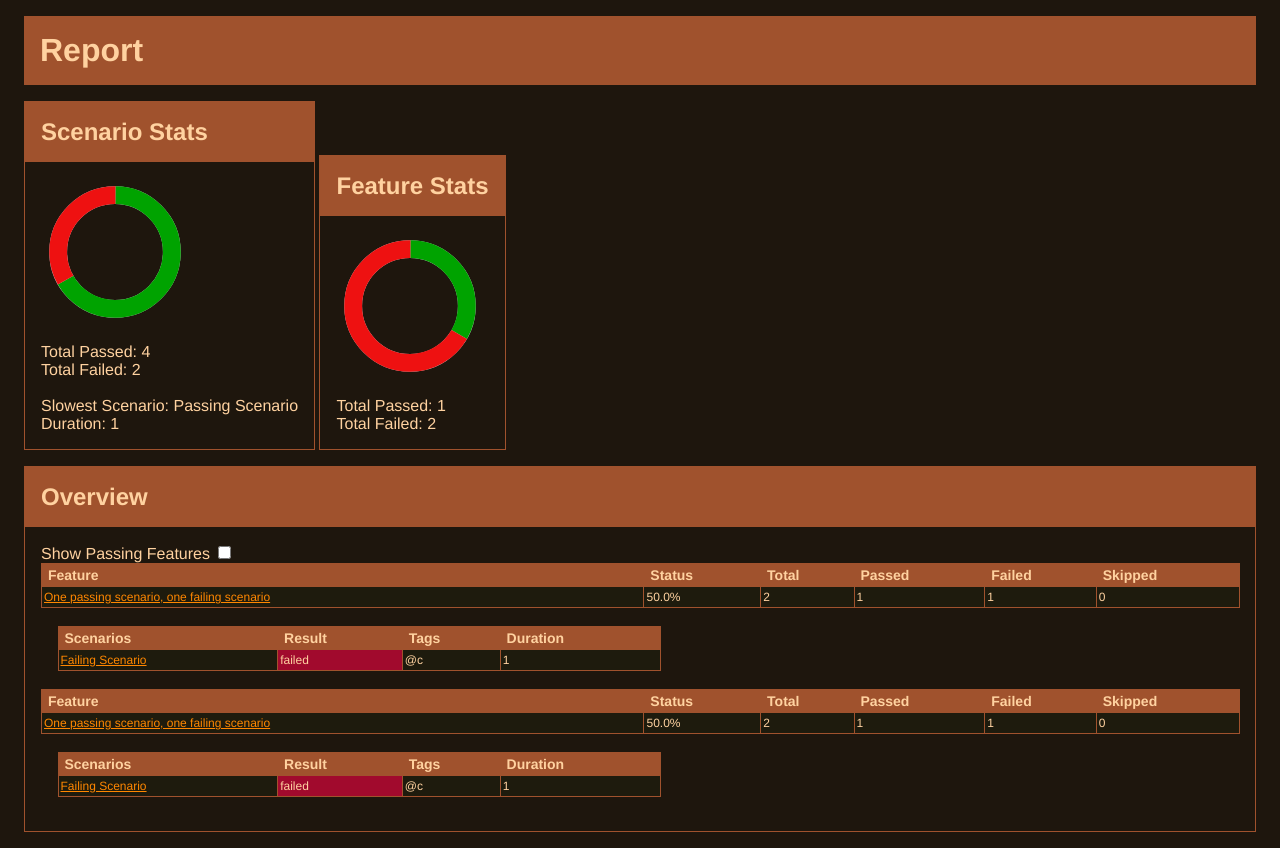
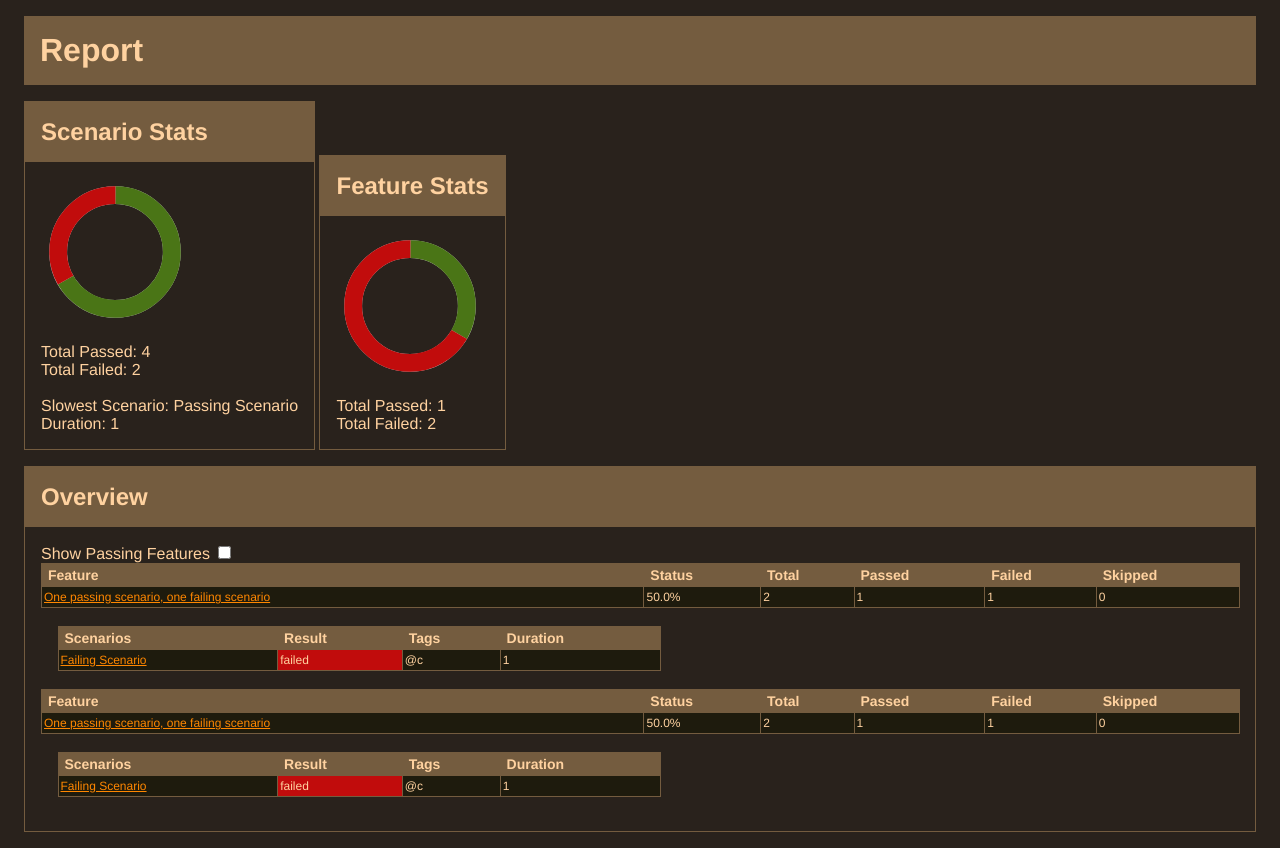
Before and after one commit to jsfehler/flask-cucumber-reporter, a Flask app: page / in a window 1280 px wide. Run offline with Flask 2, Linux system fonts and the light colour scheme.

Commit message:
Make skinning easier

```diff
--- /dev/null
+++ b/static/base.css
@@ -0,0 +1,89 @@
+.no_select {
+  -webkit-touch-callout: none; /* iOS Safari */
+    -webkit-user-select: none; /* Safari */
+     -khtml-user-select: none; /* Konqueror HTML */
+       -moz-user-select: none; /* Firefox */
+        -ms-user-select: none; /* Internet Explorer/Edge */
+            user-select: none; /* Non-prefixed version, currently
+                                  supported by Chrome and Opera */
+}
+
+h1,
+h2 {
+  padding: 1rem;
+  margin: 0;
+}
+
+.row {
+  margin: 1rem;
+}
+
+.core_block_content {
+    margin: 1rem;
+}
+
+.features, .details {
+  display: inline-block;
+}
+
+.header {
+  width: 100%;
+}
+
+
+/* Table */
+.table-container {
+  margin: 1rem;
+}
+
+.div-table.passed, .div-table-row.passed {
+  display: None;
+}
+
+.scenario-table {
+    margin-left: 1rem;
+}
+
+.div-table {
+  border-collapse: collapse;
+  display: table;
+  text-align: left;
+  width: 100%;
+}
+
+.div-table-row {
+  display: table-row;
+}
+
+.div-table-heading {
+  display: table-header-group;
+}
+
+.div-table-body {
+  display: table-row-group;
+}
+
+.div-table-cell,
+.div-table-head {
+  display: table-cell;
+  padding: 3px 2px;
+}
+
+.div-table-head {
+  font-size: 14px;
+  font-weight: bold;
+  text-align: left;
+}
+
+.div-table-cell {
+  font-size: 12px;
+}
+
+/* Table: Toggles the scenario detail view */
+.table-container input:checked ~ .div-table.passed {
+  display: table;
+}
+
+.table-container input:checked ~ .div-table .div-table-body .div-table-row.passed {
+  display: table-row;
+}
--- a/static/hazel.css
+++ b/static/hazel.css
@@ -1,176 +1,82 @@
-.no_select {
-  -webkit-touch-callout: none; /* iOS Safari */
-    -webkit-user-select: none; /* Safari */
-     -khtml-user-select: none; /* Konqueror HTML */
-       -moz-user-select: none; /* Firefox */
-        -ms-user-select: none; /* Internet Explorer/Edge */
-            user-select: none; /* Non-prefixed version, currently
-                                  supported by Chrome and Opera */
+:root {
+  --light-brown: #534736;
+  --dark-brown: #29221c;
+  --brown: #745c3f;
+  --cream: #FFD2A0;
+  --red: #c10c0c;
+  --green: #4a7516;
+  --orange: #FF8700;
+  --light-brown0: #1E1B0D;
+  --light-brown1: #1E190D;
 }
 
 body {
-  background-color: #1E160D;
-  color: #FFD2A0;
+  background-color: var(--dark-brown);
+  color: var(--cream);
   font-family: "Helvetica Neue", Roboto, Arial, "Droid Sans", sans-serif;
-}
-
-a {
-  color: #FF8700;
 }
 
 h1,
 h2 {
-  padding: 1rem;
-  margin: 0;
+  color: var(--cream);
 }
 
-.row {
-  margin: 1rem;
+a {
+  color: var(--orange);
 }
 
 .core_block {
-  border: 1px solid #a0522d;
+  border: 1px solid var(--brown);
 }
 
-.core_block_header {
-  background-color: #a0522d;
+.core_block_header, .header {
+  background-color: var(--brown);
 }
 
-.core_block_content {
-    margin: 1rem;
+/* Pie Chart */
+.donut-hole {
+  fill: var(--dark-brown);
 }
 
-
-.header {
-  background-color: #a0522d;
-  width: 100%;
+.donut-segment.passed {
+  stroke: var(--green);
 }
 
-.features {
-  display: inline-block;
+.donut-segment.failed {
+  stroke: var(--red);
 }
 
-.details {
-  display: inline-block;
+/* Table */
+.div-table {
+  background-color: None;
 }
 
-.table_container {
-    margin: 1rem;
+.div-table-cell,
+.div-table-head {
+  border: 1px solid var(--brown);
 }
 
-.divTableRow.passed {
-    display: None;
+.div-table-head {
+  background: var(--brown);
+  color: var(--cream);
 }
 
-.divTable.blueTable.passed {
-    display: None;
+.div-table-cell {
+  color: var(--cream);
 }
 
-.table_container input:checked ~ .divTable.blueTable.passed {
-  display: table;
+.div-table .div-table-row:nth-child(odd) {
+  background: var(--light-brown0);
 }
 
-.table_container input:checked ~ .divTable .divTableBody .divTableRow.passed {
-  display: table-row;
+.div-table .div-table-row:nth-child(even) {
+  background: var(--light-brown1);
 }
 
-.scenarioTable {
-    margin-left: 1rem;
+.div-table-cell.failed {
+  background-color: var(--red);
 }
 
-.divTableCell.failed {
-    background-color: #A10A2D;
+.div-table-cell.passed {
+  background-color: var(--green);
 }
-
-.divTableCell.passed {
-    background-color: #3F990A;
-}
-
-/* DivTable.com */
-
-div.blueTable {
-  background-color: None;
-  width: 100%;
-  text-align: left;
-  border-collapse: collapse;
-}
-
-.divTable.blueTable .divTableCell,
-.divTable.blueTable .divTableHead {
-  border: 1px solid #a0522d;
-  padding: 3px 2px;
-}
-
-.divTable.blueTable .divTableBody .divTableCell {
-  font-size: 12px;
-  color: #FFD2A0;
-}
-
-.divTable.blueTable .divTableRow:nth-child(odd) {
-  background: #1E1B0D;
-}
-
-
-.divTable.blueTable .divTableRow:nth-child(even) {
-  background: #1E190D;
-}
-
-
-.divTable.blueTable .divTableHeading .divTableHead {
-  font-size: 14px;
-  font-weight: bold;
-  background: #a0522d;
-  color: #FFD2A0;
-  text-align: left;
-}
-
-.blueTable .tableFootStyle {
-  font-size: 14px;
-}
-
-.blueTable .tableFootStyle .links {
-  text-align: right;
-}
-
-.blueTable .tableFootStyle .links a {
-  display: inline-block;
-  background: #1C6EA4;
-  color: #FF8700;
-  padding: 2px 8px;
-  border-radius: 5px;
-}
-
-.blueTable.outerTableFooter {
-  border-top: none;
-}
-
-.blueTable.outerTableFooter .tableFootStyle {
-  padding: 3px 5px;
-}
-
-/* DivTable.com */
-
-.divTable {
-  display: table;
-}
-
-.divTableRow {
-  display: table-row;
-}
-
-.divTableHeading {
-  display: table-header-group;
-}
-
-.divTableCell,
-.divTableHead {
-  display: table-cell;
-}
-
-.divTableFoot {
-  display: table-footer-group;
-}
-
-.divTableBody {
-  display: table-row-group;
-}
--- a/static/pie_chart.css
+++ b/static/pie_chart.css
@@ -5,18 +5,6 @@
   position: relative;
 }
 
-.donut-hole {
-  fill: #1E160D;
-}
-
 .donut-ring, .donut-segment {
   stroke-width: 5;
 }
-
-.donut-segment.passed {
-  stroke: #00a300;
-}
-
-.donut-segment.failed {
-  stroke: #ee1111;
-}
--- a/templates/cucumber_overview.html
+++ b/templates/cucumber_overview.html
@@ -2,7 +2,8 @@
 
 <html>
     <head>
-<link rel=stylesheet type=text/css href="{{ url_for('static', filename=css_style + '.css') }}">
+        <link rel=stylesheet type=text/css href="{{ url_for('static', filename='base.css') }}">
+        <link rel=stylesheet type=text/css href="{{ url_for('static', filename=css_style + '.css') }}">
     </head>
     <body>
         <div class="row">
@@ -40,9 +41,9 @@
               <br>
 
               <div>
-              Slowest Scenario: {{ general_stats.slowest_scenario.name }}
+                Slowest Scenario: {{ general_stats.slowest_scenario.name }}
               <br>
-              Duration: {{ general_stats.slowest_scenario.duration }}
+                Duration: {{ general_stats.slowest_scenario.duration }}
               </div>
             </div>
 
@@ -84,51 +85,51 @@
                 </h2>
               </div>
 
-            <div class="table_container">
+            <div class="table-container">
                 Show Passing Features
                 <input type="checkbox">
                 {% for feature in cucumber_output %}
-                  <div class="{{'divTable blueTable ' + feature.status}}">
-                    <div class="divTableHeading">
-                      <div class="divTableRow">
-                        <div class="divTableHead">&nbsp;Feature</div>
-                        <div class="divTableHead">&nbsp;Status</div>
-                        <div class="divTableHead">&nbsp;Total</div>
-                        <div class="divTableHead">&nbsp;Passed</div>
-                        <div class="divTableHead">&nbsp;Failed</div>
-                        <div class="divTableHead">&nbsp;Skipped</div>
+                  <div class="{{'div-table ' + feature.status}}">
+                    <div class="div-table-heading">
+                      <div class="div-table-row">
+                        <div class="div-table-head">&nbsp;Feature</div>
+                        <div class="div-table-head">&nbsp;Status</div>
+                        <div class="div-table-head">&nbsp;Total</div>
+                        <div class="div-table-head">&nbsp;Passed</div>
+                        <div class="div-table-head">&nbsp;Failed</div>
+                        <div class="div-table-head">&nbsp;Skipped</div>
                       </div>
                     </div>
 
-                    <div class="divTableBody">
-                      <div class="{{'divTableRow ' + feature.status}}">
-                        <div class="divTableCell"><a href="#">{{ feature.name }}</a></div>
-                        <div class="divTableCell">{{ feature.percentage_status }}%</div>
-                        <div class="divTableCell">{{ feature.elements|length }}</div>
-                        <div class="divTableCell">{{ feature.passed }}</div>
-                        <div class="divTableCell">{{ feature.failed}}</div>
-                        <div class="divTableCell">0</div>
+                    <div class="div-table-body">
+                      <div class="{{'div-table-row ' + feature.status}}">
+                        <div class="div-table-cell"><a href="#">{{ feature.name }}</a></div>
+                        <div class="div-table-cell">{{ feature.percentage_status }}%</div>
+                        <div class="div-table-cell">{{ feature.elements|length }}</div>
+                        <div class="div-table-cell">{{ feature.passed }}</div>
+                        <div class="div-table-cell">{{ feature.failed}}</div>
+                        <div class="div-table-cell">0</div>
                       </div>
                       <br>
-                      <div class="divTable blueTable scenarioTable">
-                        <div class="divTableHeading">
-                          <div class="{{'divTableRow ' + feature.status}}">
-                            <div class="divTableHead">&nbsp;Scenarios</div>
-                            <div class="divTableHead">&nbsp;Result</div>
-                            <div class="divTableHead">&nbsp;Tags</div>
-                            <div class="divTableHead">&nbsp;Duration</div>
+                      <div class="div-table scenario-table">
+                        <div class="div-table-heading">
+                          <div class="{{'div-table-row ' + feature.status}}">
+                            <div class="div-table-head">&nbsp;Scenarios</div>
+                            <div class="div-table-head">&nbsp;Result</div>
+                            <div class="div-table-head">&nbsp;Tags</div>
+                            <div class="div-table-head">&nbsp;Duration</div>
                           </div>
                         </div>
                           {% for scenario in feature.elements %}
-                            <div class="{{'divTableRow ' + scenario.status}}">
-                              <div class="divTableCell"><a href="#">{{ scenario.name }}</a></div>
-                              <div class="{{'divTableCell ' + scenario.status}}">{{ scenario.status }}</div>
-                              <div class="divTableCell">
+                            <div class="{{'div-table-row ' + scenario.status}}">
+                              <div class="div-table-cell"><a href="#">{{ scenario.name }}</a></div>
+                              <div class="{{'div-table-cell ' + scenario.status}}">{{ scenario.status }}</div>
+                              <div class="div-table-cell">
                                 {% for tag in scenario.tags %}
                                   {{ tag.name }}
                                 {% endfor %}
                               </div>
-                              <div class="divTableCell">{{ scenario.duration }}</div>
+                              <div class="div-table-cell">{{ scenario.duration }}</div>
                             </div>
                           {% endfor %}
                       </div>
```
